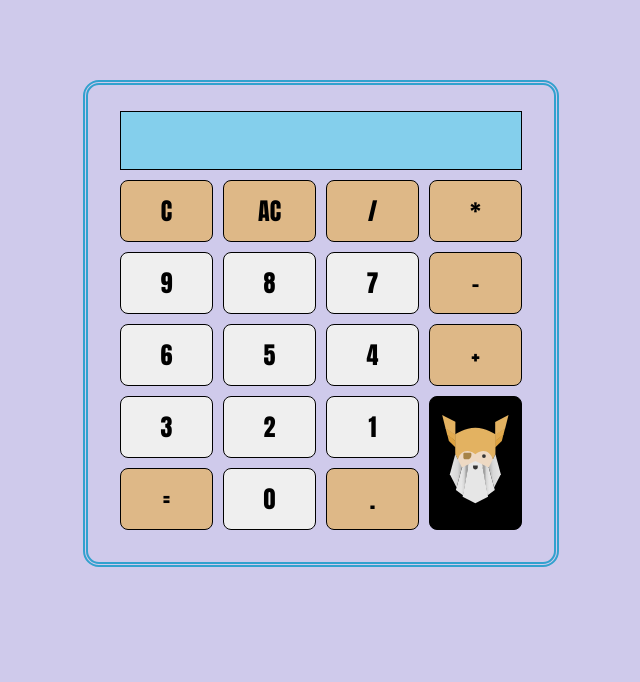
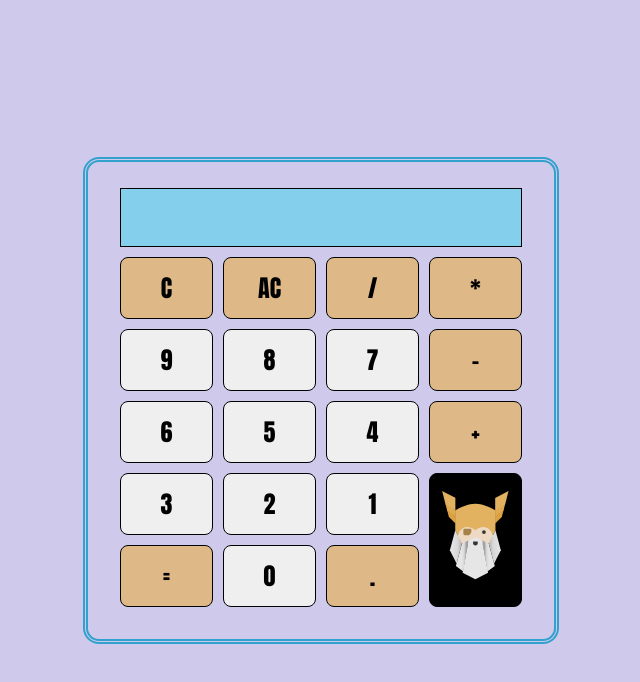
Before and after one commit to vraikar-git/calculator, a plain HTML site: page index.html in a window 1280 px wide. Shown: the whole page, without its empty margins (319-959 px from the left). Drawn offline with Linux system fonts and the light colour scheme.

Commit message:
"body changes css"

```diff
--- a/style.css
+++ b/style.css
@@ -1,14 +1,15 @@
-body {
-    background-color: hsla(250, 45%, 75%, 0.57);
-
+html {
+    height: 100%;
+    margin: 0;
 }
 
 body {
     display: flex;
     justify-content: center;
     align-items: center;
-    margin : 5rem auto;
+    margin : auto;
     background-color: hsla(250, 45%, 75%, 0.57);
+    height: 100%;
 }
 
 #calculator {
```
